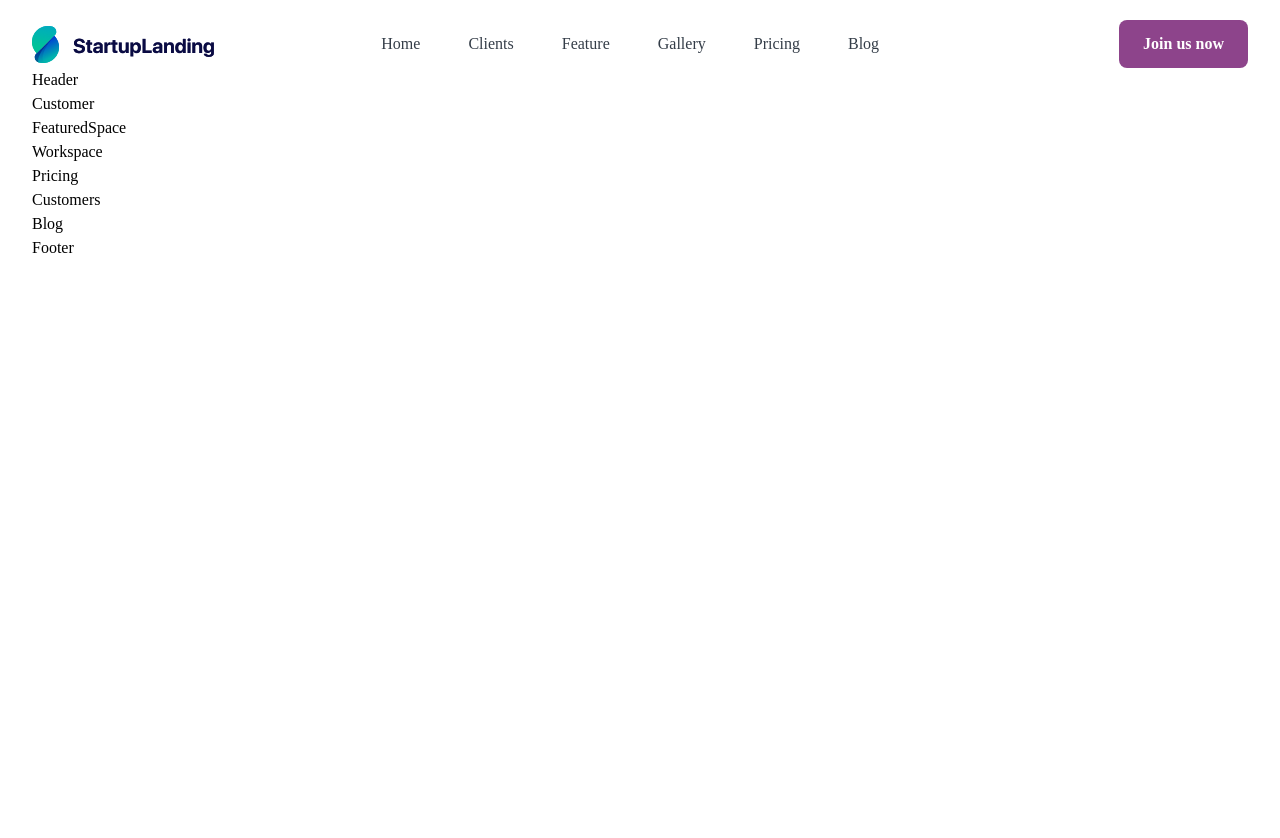
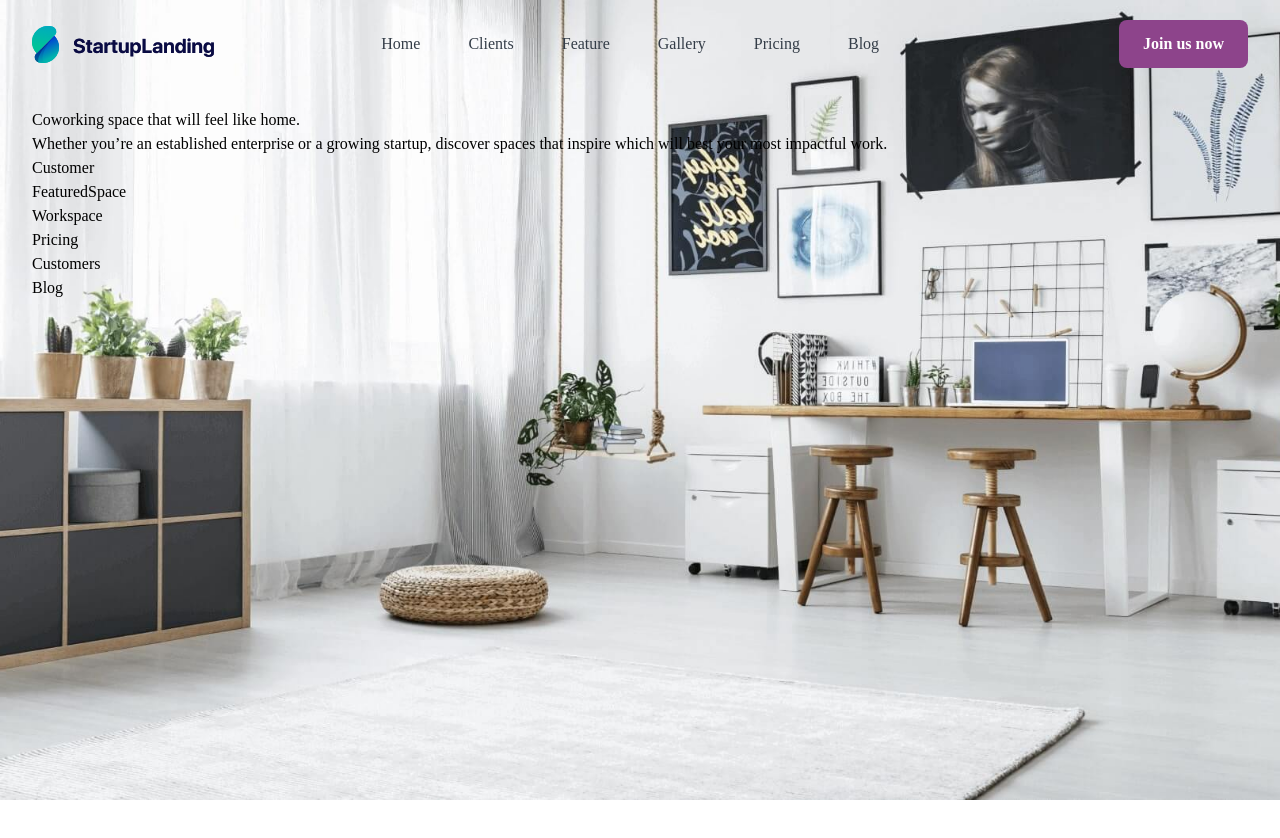
Before and after one commit to ismailcet/Saas-Modern-Next, a Next.js app: page / in a window 1280 px wide. Shown: the top 838 px of the page. Before the commit the page ends 800 px from the top, so only its background shows below. Built offline with nearby package versions, Linux system fonts and the light colour scheme.

Commit message:
Home Page Header Section is started.

```diff
--- a/app/components/Header/Header.tsx
+++ b/app/components/Header/Header.tsx
@@ -1,8 +1,18 @@
+import Image from 'next/image'
 import React from 'react'
 
 const Header = () => {
   return (
-    <div>Header</div>
+    <section  >
+       <div className='bgImage'></div>
+       <div className="form-content">
+        <h3 className="form-title">Coworking space that
+          will feel like home.</h3>
+        <p className="form-text">Whether you’re an established enterprise or a growing startup, discover spaces that inspire which will best your most impactful work.</p>
+
+
+       </div>
+    </section>
   )
 }
 
--- a/app/components/Navbar/Navbar.tsx
+++ b/app/components/Navbar/Navbar.tsx
@@ -38,12 +38,12 @@ export const Navbar = () => {
 
   useEffect(()=>{console.log(windowSize.current[0])},[windowSize.current[0]])
   return (
-    <header className="flex justify-between items-center 2xl:max-w-[1380px] mx-auto text-main-color relative ">
+    <header className="flex justify-between items-center 2xl:max-w-[1380px] xl:max-w-[1280px] lg:max-w-[1080px] mx-auto px-8 lg:py-5 py-4 text-main-color relative ">
       <div>
         <Image src="/images/logo.png" alt='header-logo' width="182" height="37"  />
       </div>
-      <nav className={`flex items-center justify-between gap-[15rem] ${openMenu && 'open'}  max-md:mobile-menu-open`}>
-        <ul className={`flex md:gap-12 flex-col md:flex-row gap-8 `}>
+      <nav className={`flex items-center justify-between max-lg:gap-[3rem] gap-[15rem] ${openMenu && 'open'}  max-md:mobile-menu-open`}>
+        <ul className={`flex md:gap-12 max-lg:gap-8 flex-col md:flex-row gap-8 `}>
           {listItem.map((item)=>(
             <li key={item.id} className='text-disabled-color hover:text-main-color cursor-pointer duration-500 ease-in-out'>
               <a className='text-base'>{item.title}</a>
@@ -52,7 +52,7 @@ export const Navbar = () => {
         </ul>
         <button className='py-3 px-6 text-white bg-second-color hover:bg-main-color rounded-lg ease-in-out duration-500 text-base font-extrabold max-md:w-full max-md:mt-8'>Join us now</button>
       </nav>
-      <button className={`hidden max-md:mobile-bars`} onClick={()=>setOpenMenu(!openMenu)}>{openMenu?<RxCross2 className='text-2xl'/>:<FaBars className='text-2xl'/>}</button>
+      <button className='whitespace-nowrap hidden max-md:mobile-bars' onClick={()=>setOpenMenu(!openMenu)}>{openMenu?<RxCross2 className='text-2xl'/>:<FaBars className='text-2xl'/>}</button>
     </header>
   )
 }
--- a/app/globals.css
+++ b/app/globals.css
@@ -28,4 +28,17 @@
     opacity: 1 !important;
     visibility: visible !important;
   }
+  .bgImage {
+    position: absolute;
+    box-sizing: border-box;
+    top: 0;
+    left: 0;
+    margin: 0;
+    min-width: 0;
+    width: 100%;
+    height: 100%;
+    background: url("/images/banner-bg.jpg") no-repeat center top / cover;
+    background-size: cover;
+    z-index: -5;
+  }
 }
--- a/app/layout.tsx
+++ b/app/layout.tsx
@@ -25,9 +25,9 @@ export default function RootLayout({
       <Head>
         <link rel="shortcut icon" href="/images/favicon.ico" />
       </Head>
-      <body className="2xl:max-w-[1380px] xl:max-w-[1280px] mx-auto px-8 lg:py-5 py-4 font-['DM-Sans']">
+      <body className="font-['DM-Sans']">
         <Navbar/>
-        <div>
+        <main className='2xl:max-w-[1380px] xl:max-w-[1280px] lg:max-w-[1080px] mx-auto px-8 lg:py-5 py-4 h-[200vh]'>
           <Header/>
           <Customer/>
           <FeaturedSpace/>
@@ -35,7 +35,7 @@ export default function RootLayout({
           <Pricing/>
           <Customers/>
           <Blog/>
-        </div>
+        </main>
         <Footer/>
       </body>
     </html>
--- a/tailwind.config.js
+++ b/tailwind.config.js
@@ -13,6 +13,9 @@ module.exports = {
         "second-color": "#8D448B",
         "disabled-color": "#343d48",
       },
+      backgroundImage: {
+        "header-image": "url('/images/banner-bg.jpg')",
+      },
     },
   },
   plugins: [],
```
